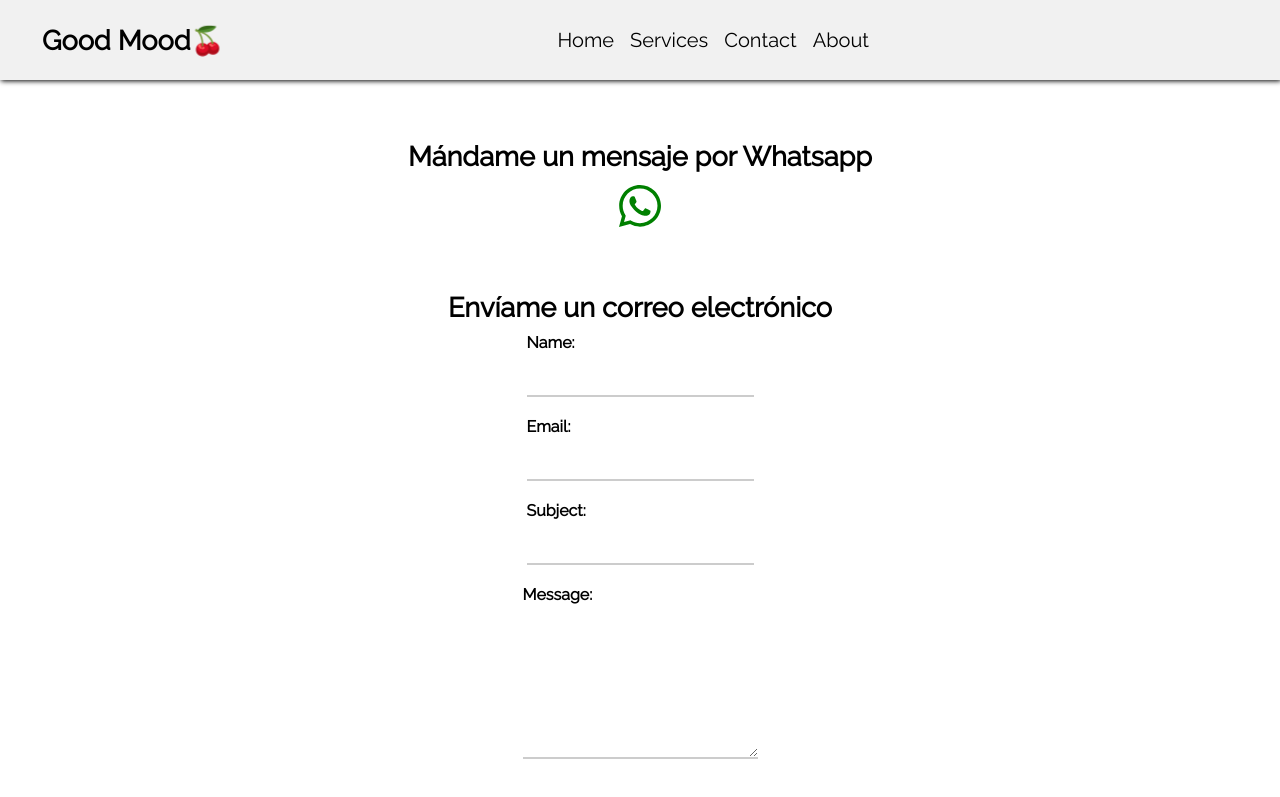
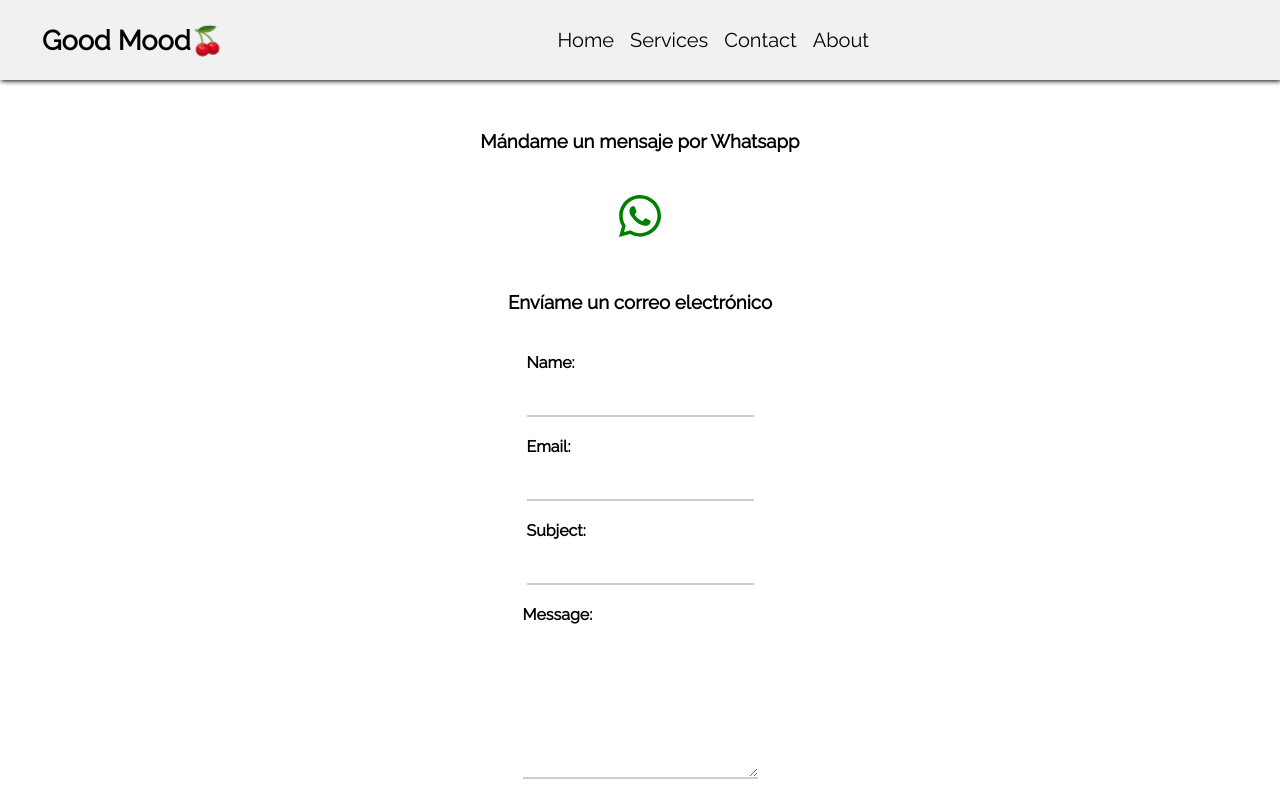
Before and after one commit to tommimaki/GoodMood, a React (Create React App) app: page /Contact in a window 1280 px wide. Shown: the top 797 px of the page. Built offline with nearby package versions, Linux system fonts and the light colour scheme; a web font is replaced by a local one.

Commit message:
title edit

```diff
--- a/src/components/Contact/Contact.css
+++ b/src/components/Contact/Contact.css
@@ -15,6 +15,7 @@ form {
 }
 .contact-title {
   margin-bottom: 40px;
+  text-align: center;
 }
 .form-group {
   display: flex;
--- a/src/components/Contact/Contact.jsx
+++ b/src/components/Contact/Contact.jsx
@@ -26,7 +26,7 @@ function ContactForm() {
     <div>
       <div className="contact-form-container">
         <div className="whatsapp">
-          <h2 className="title">Mándame un mensaje por Whatsapp</h2>
+          <h3 className="contact-title">Mándame un mensaje por Whatsapp</h3>
           <a
             href="https://api.whatsapp.com/send?phone=+51931772562&text=Hola%2C%20quiero%20hacer%20una%20consulta"
             target="_blank"
@@ -35,7 +35,7 @@ function ContactForm() {
             <FaWhatsapp />
           </a>
         </div>
-        <h2 className="title">Envíame un correo electrónico</h2>
+        <h3 className="contact-title">Envíame un correo electrónico</h3>
         <form onSubmit={handleSubmit}>
           <div className="form-group">
             <label htmlFor="name">Name:</label>
```
